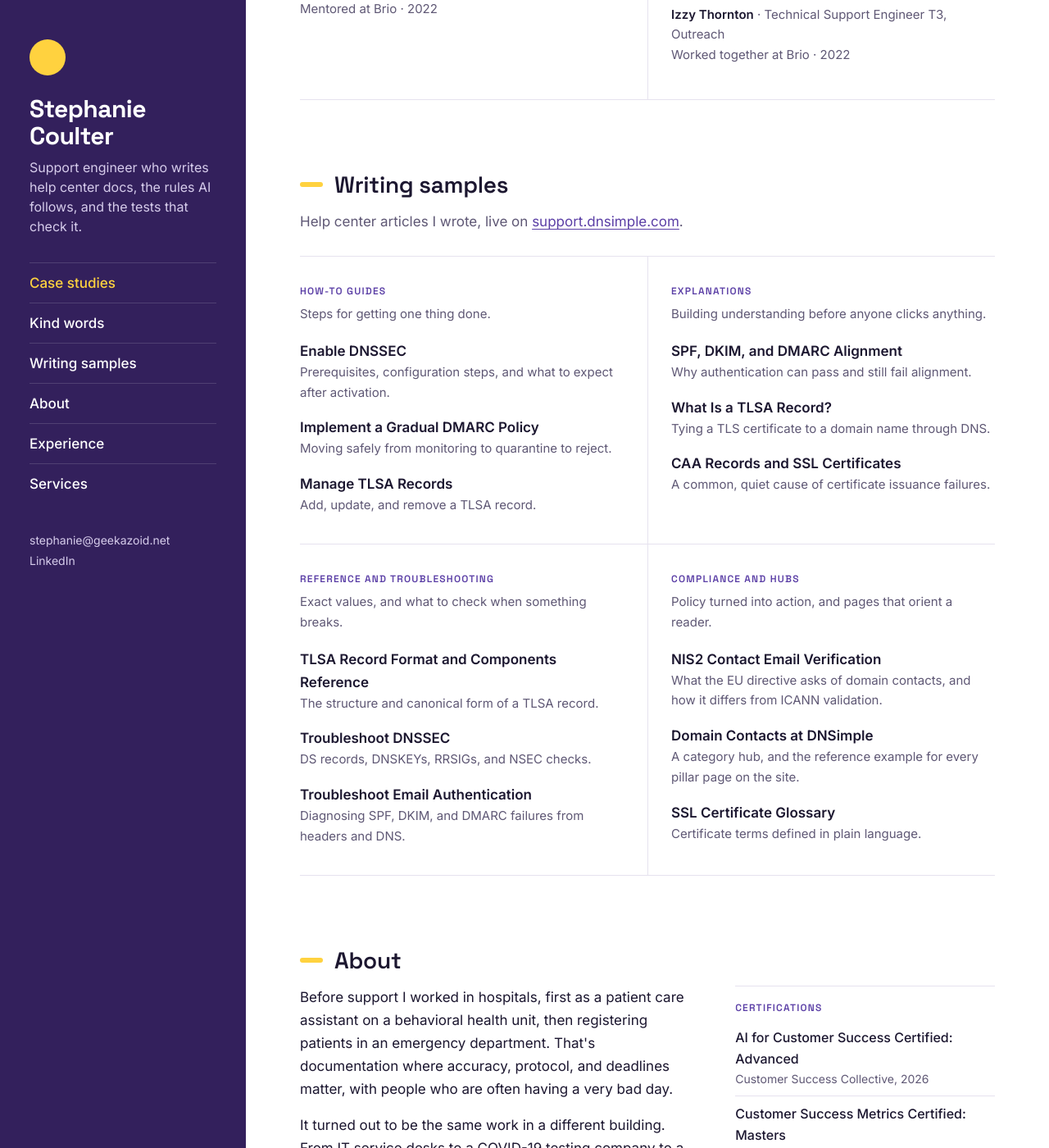
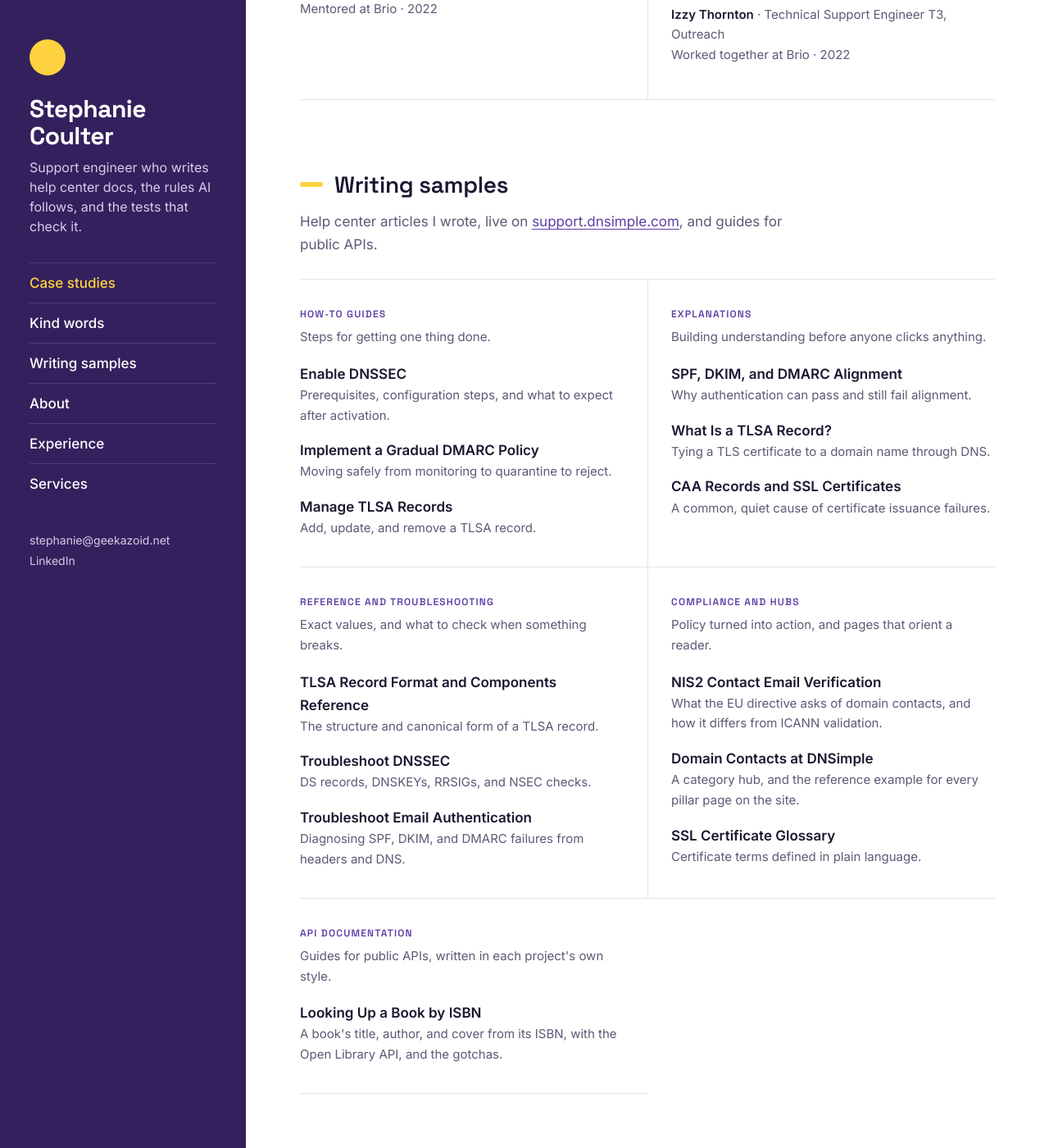
Before and after one commit to stephanoodle/portfolio, a Jekyll site: the page built from index.html, in a window 1280 px wide and 1400 px high, scrolled down 2741 px. Shown: the whole window at 82% size. Built offline with Jekyll 4.4.1, drawn with Linux system fonts in a browser that asks for light colours.

Commit message:
Writing samples: API documentation group, with the Open Library ISBN guide

```diff
--- a/_data/writing.yml
+++ b/_data/writing.yml
@@ -1,4 +1,4 @@
-# Help center articles I wrote, live on support.dnsimple.com.
+# Help center articles I wrote, live on support.dnsimple.com, and guides for public APIs.
 # Grouped by the kind of reading they're for.
 
 - group: How-to guides
@@ -52,3 +52,10 @@
     - title: SSL Certificate Glossary
       url: https://support.dnsimple.com/articles/ssl-certificates-glossary/
       summary: Certificate terms defined in plain language.
+
+- group: API documentation
+  note: Guides for public APIs, written in each project's own style.
+  articles:
+    - title: Looking Up a Book by ISBN
+      url: https://stephanoodle.github.io/portfolio/guides/open-library-isbn-lookup.html
+      summary: A book's title, author, and cover from its ISBN, with the Open Library API, and the gotchas.
--- a/index.html
+++ b/index.html
@@ -63,7 +63,7 @@ layout: default
 <section class="block" id="writing">
   <div class="wrap">
     <h2>Writing samples</h2>
-    <p class="lead">Help center articles I wrote, live on <a href="https://support.dnsimple.com/">support.dnsimple.com</a>.</p>
+    <p class="lead">Help center articles I wrote, live on <a href="https://support.dnsimple.com/">support.dnsimple.com</a>, and guides for public APIs.</p>
     <div class="grid2">
       {% for group in site.data.writing %}
       <div class="group">
```
Also changed, not shown: README.md.
